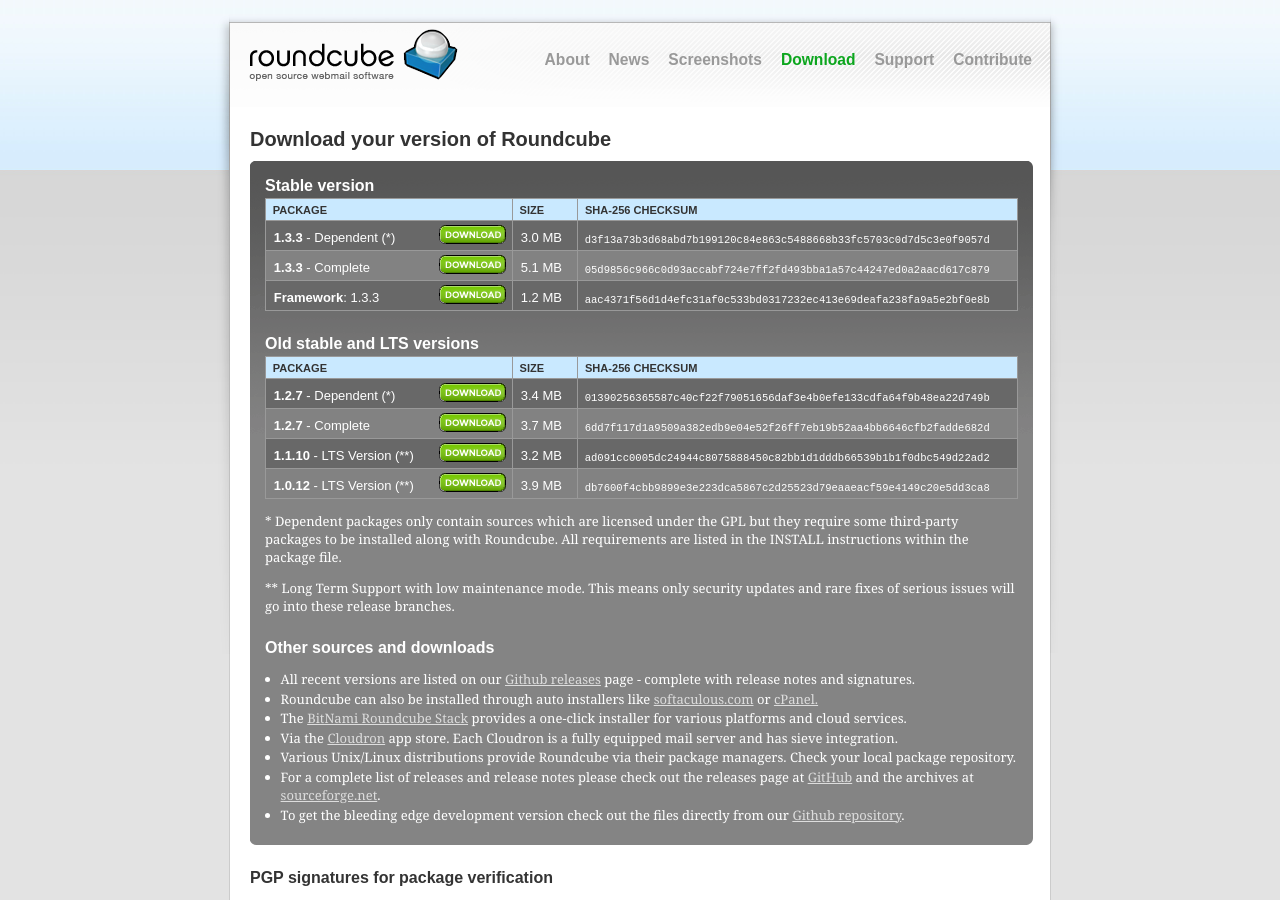
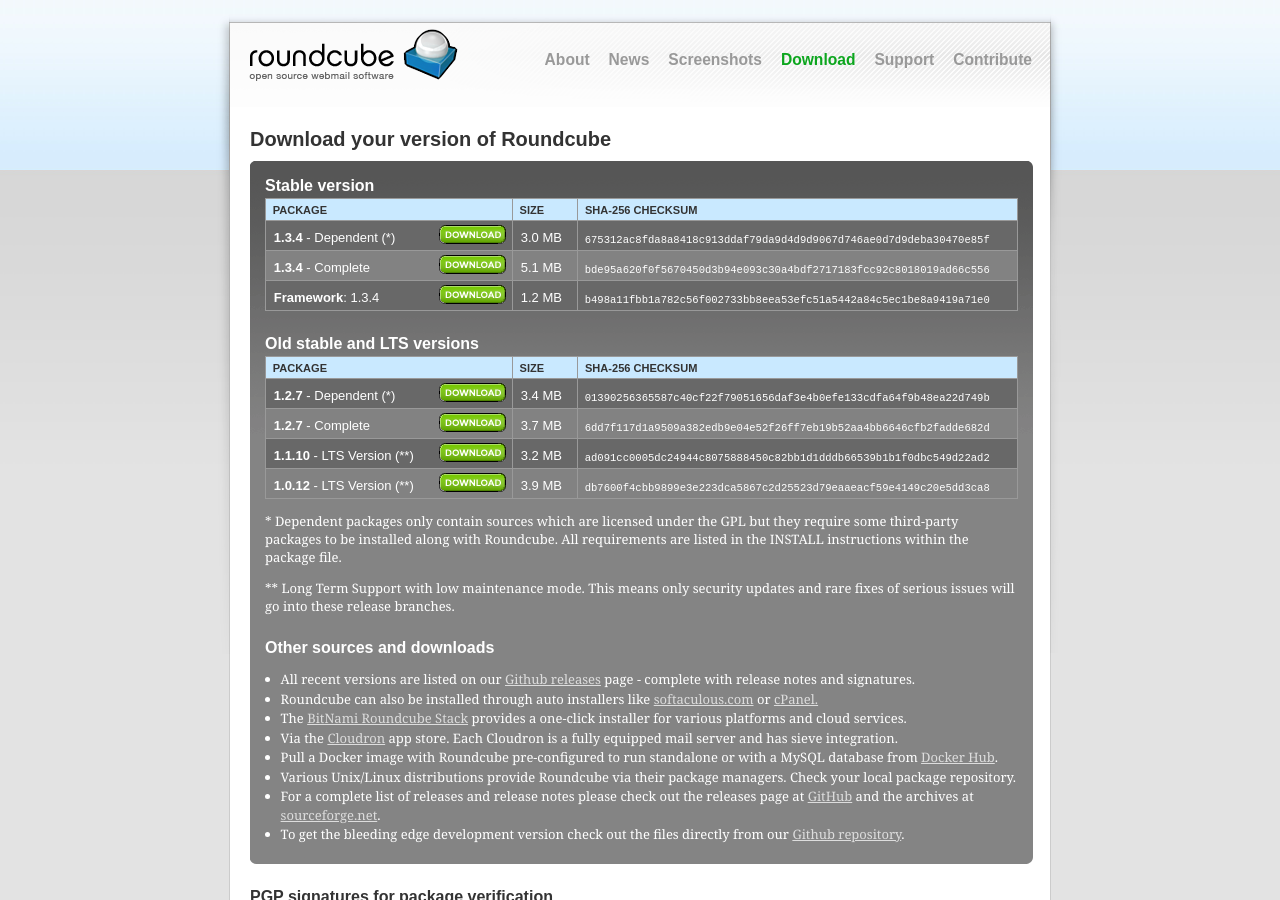
Before and after one commit to roundcube/roundcube.github.com, a Jekyll site: the page built from download/index.html, in a window 1280 px wide and 900 px high. Built offline with Jekyll 4.4.1, drawn with Linux system fonts in a browser that asks for light colours; comment, search, counter and statistics services are not loaded.

Commit message:
Announce release 1.3.4
+ added link to Docker Hub

```diff
--- a/_includes/version.txt
+++ b/_includes/version.txt
@@ -1 +1 @@
-1.3.3
+1.3.4
--- a/download/index.html
+++ b/download/index.html
@@ -21,22 +21,22 @@
 			</thead>
 			<tbody>
 			<tr class="even">
-				<td class="dlversion"><strong>1.3.3</strong> - Dependent (*)</td>
-				<td class="dlbutton"><a href="https://github.com/roundcube/roundcubemail/releases/download/1.3.3/roundcubemail-1.3.3.tar.gz" title="Download now!"><img src="/images/table_button_download.png" width="67" height="19" alt="Download" class="pngimage" /></a>
+				<td class="dlversion"><strong>1.3.4</strong> - Dependent (*)</td>
+				<td class="dlbutton"><a href="https://github.com/roundcube/roundcubemail/releases/download/1.3.4/roundcubemail-1.3.4.tar.gz" title="Download now!"><img src="/images/table_button_download.png" width="67" height="19" alt="Download" class="pngimage" /></a>
 				<td class="dlsize">3.0 MB</td>
-				<td class="dlchecksum">d3f13a73b3d68abd7b199120c84e863c5488668b33fc5703c0d7d5c3e0f9057d</td>
+				<td class="dlchecksum">675312ac8fda8a8418c913ddaf79da9d4d9d9067d746ae0d7d9deba30470e85f</td>
 			</tr>
 			<tr class="odd">
-				<td class="dlversion"><strong>1.3.3</strong> - Complete</td>
-				<td class="dlbutton"><a href="https://github.com/roundcube/roundcubemail/releases/download/1.3.3/roundcubemail-1.3.3-complete.tar.gz" title="Download now!"><img src="/images/table_button_download.png" width="67" height="19" alt="Download" class="pngimage" /></a>
+				<td class="dlversion"><strong>1.3.4</strong> - Complete</td>
+				<td class="dlbutton"><a href="https://github.com/roundcube/roundcubemail/releases/download/1.3.4/roundcubemail-1.3.4-complete.tar.gz" title="Download now!"><img src="/images/table_button_download.png" width="67" height="19" alt="Download" class="pngimage" /></a>
 				<td class="dlsize">5.1 MB</td>
-				<td class="dlchecksum">05d9856c966c0d93accabf724e7ff2fd493bba1a57c44247ed0a2aacd617c879</td>
+				<td class="dlchecksum">bde95a620f0f5670450d3b94e093c30a4bdf2717183fcc92c8018019ad66c556</td>
 			</tr>
 			<tr class="even">
-				<td class="dlversion"><strong>Framework</strong>: 1.3.3</td>
-				<td class="dlbutton"><a href="https://github.com/roundcube/roundcubemail/releases/download/1.3.3/roundcube-framework-1.3.3.tar.gz" title="Download now!"><img src="/images/table_button_download.png" width="67" height="19" alt="Download" class="pngimage" /></a>
+				<td class="dlversion"><strong>Framework</strong>: 1.3.4</td>
+				<td class="dlbutton"><a href="https://github.com/roundcube/roundcubemail/releases/download/1.3.4/roundcube-framework-1.3.4.tar.gz" title="Download now!"><img src="/images/table_button_download.png" width="67" height="19" alt="Download" class="pngimage" /></a>
 				<td class="dlsize">1.2 MB</td>
-				<td class="dlchecksum">aac4371f56d1d4efc31af0c533bd0317232ec413e69deafa238fa9a5e2bf0e8b</td>
+				<td class="dlchecksum">b498a11fbb1a782c56f002733bb8eea53efc51a5442a84c5ec1be8a9419a71e0</td>
 			</tr>
 		</table>
 
@@ -124,6 +124,8 @@
 			<li>The <a href="http://bitnami.com/stack/roundcube">BitNami Roundcube Stack</a> provides a one-click installer for various platforms and cloud services.</li>
 			<li>Via the <a href="https://cloudron.io/appstore.html?app=net.roundcube.cloudronapp">Cloudron</a> app store.
 				Each Cloudron is a fully equipped mail server and has sieve integration.</li>
+			<li>Pull a Docker image with Roundcube pre-configured to run standalone or with a MySQL database from
+				<a href="https://hub.docker.com/r/roundcube/roundcubemail/">Docker Hub</a>.</li>
 			<li>Various Unix/Linux distributions provide Roundcube via their package managers. Check your local package repository.</li>
 			<li>For a complete list of releases and release notes please check out the releases page
 				at <a href="https://github.com/roundcube/roundcubemail/releases">GitHub</a> and the archives at
```
Also changed, not shown: other parts of download/index.html (+1 -1 lines), _posts/2018-01-14-update-1.3.4-released.md (added, +16 -0 lines).
